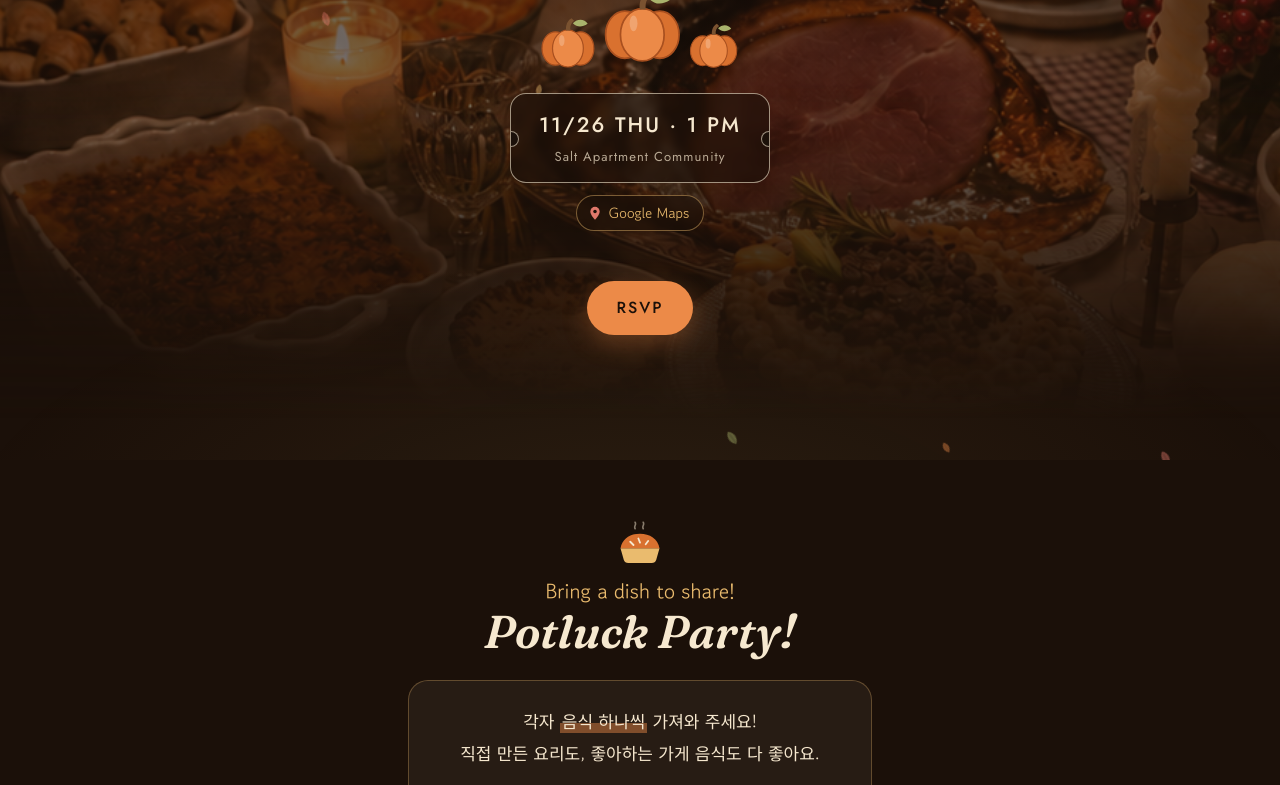
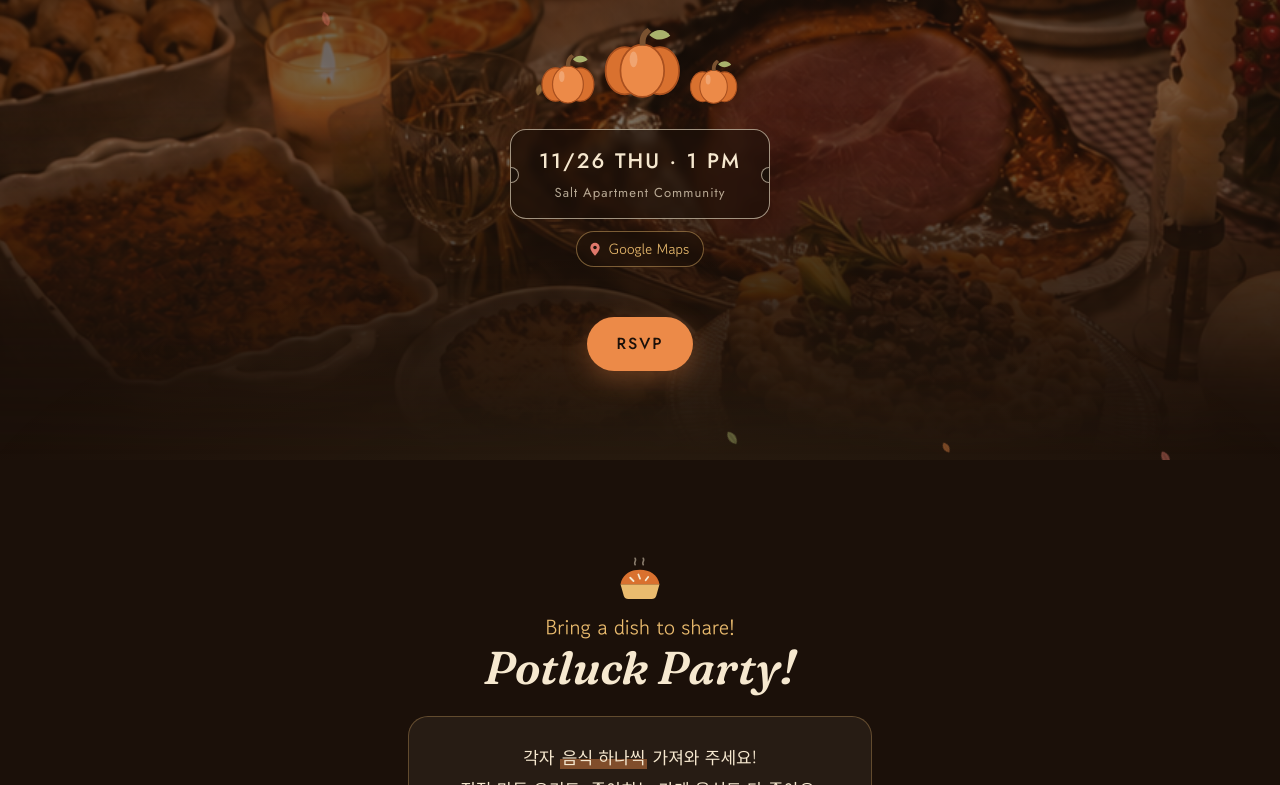
Before and after one commit to friends-giving/friends-giving.github.io, a plain HTML site: page index.html in a window 1280 px wide. Shown: the part 340-1125 px from the top of the page. Drawn offline with Linux system fonts and the light colour scheme; no server answers; a web font is replaced by a local one.

Commit message:
Add space between top menu and hero title
Co-Authored-By: Claude Opus 5.5 <noreply@anthropic.com>
Claude-Session: https://claude.ai/code/session_01EoCRY5cupQNtUjCQAkdLw2

```diff
--- a/index.html
+++ b/index.html
@@ -88,7 +88,7 @@
   .head-ico{width:52px;height:52px;margin:0 auto 8px;display:block}
 
   /* hero */
-  .hero{position:relative;text-align:center;overflow:hidden;padding:calc(clamp(56px,14vw,84px) + env(safe-area-inset-top)) 0 clamp(56px,14vw,84px)}
+  .hero{position:relative;text-align:center;overflow:hidden;padding:calc(clamp(92px,25vw,120px) + env(safe-area-inset-top)) 0 clamp(56px,14vw,84px)}
   .hero-bg{
     position:absolute;inset:0;z-index:0;background:url("table.png") center 60%/cover no-repeat;
     -webkit-mask-image:linear-gradient(180deg,#000 0%,#000 55%,rgba(0,0,0,.5) 78%,transparent 100%);
```
